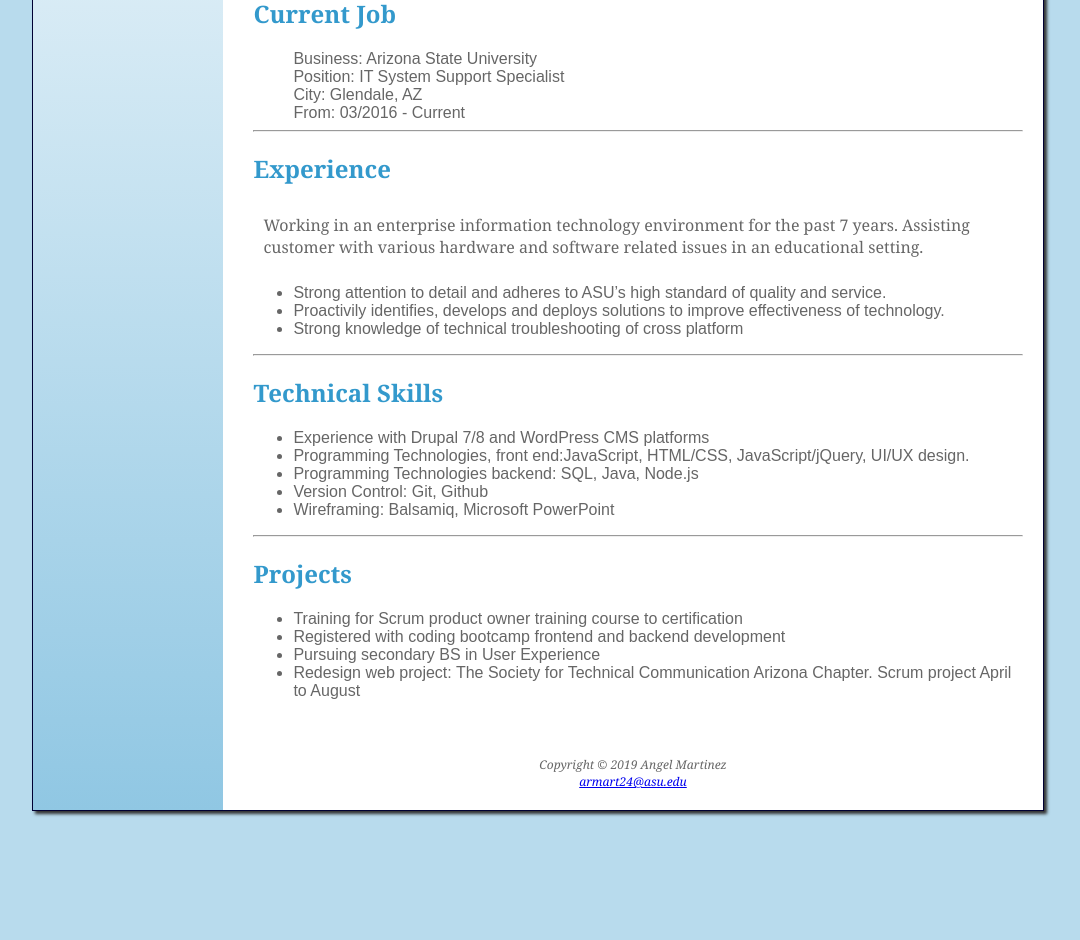
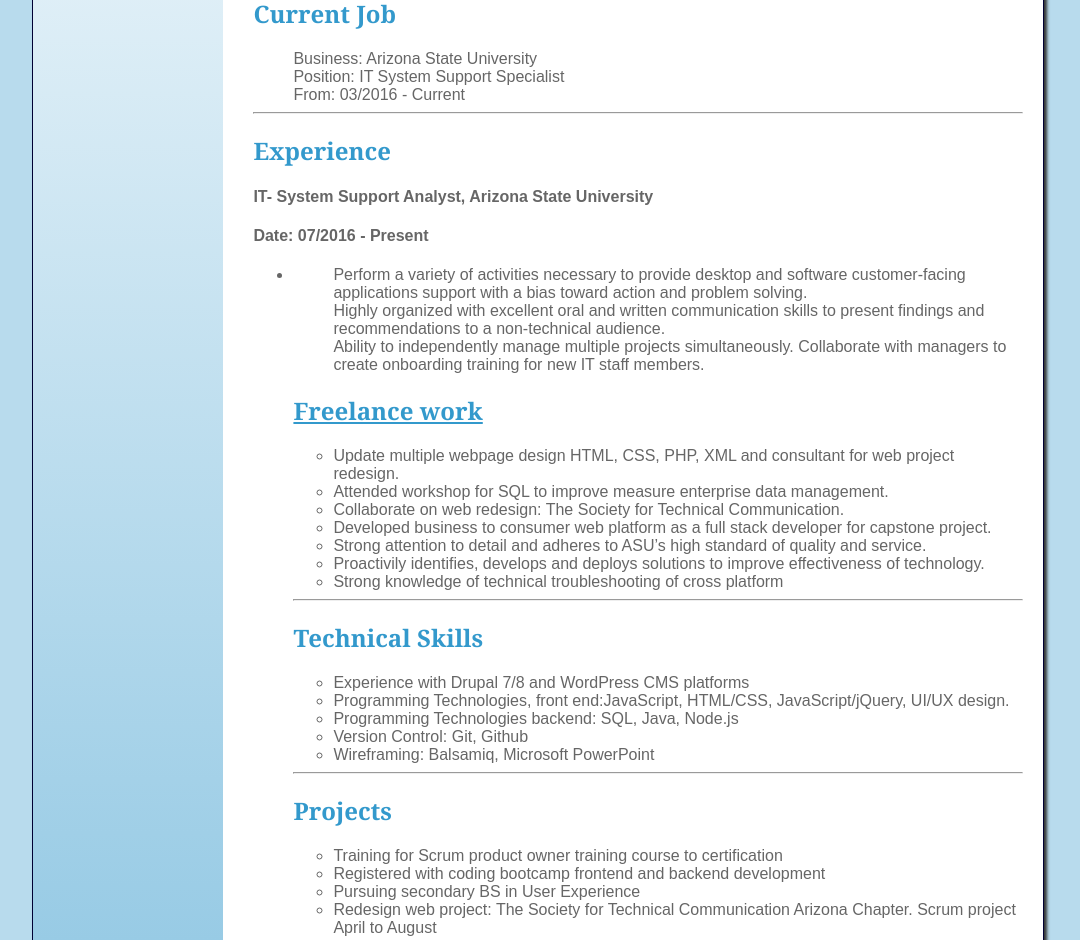
Before and after one commit to rogersmith7/rogersmith7.github.io, a plain HTML site: page index.html in a window 1280 px wide. Shown: the part 452-1392 px from the top of the page, without its empty margins (102-1182 px from the left). Before the commit the page ends 1271 px from the top, so only its background shows below. Drawn offline with Linux system fonts and the light colour scheme.

Commit message:
redo experience

```diff
--- a/index.html
+++ b/index.html
@@ -55,15 +55,31 @@
 		<dl>
 <dd>Business: Arizona State University</dd>
 <dd>Position: IT System Support Specialist</dd>
-<dd>City: Glendale, AZ</dd>
 <dd>From: 03/2016 - Current</dd>
 <hr>
 
 		<h2><strong>Experience</h2></strong>
-			<p>Working in an enterprise information technology environment for the past
-		7 years. Assisting customer with various hardware and software related issues
-	in an educational setting.  </p>
+		<h4>IT- System Support Analyst, Arizona State University</h4>
+		<h4>Date: 07/2016 - Present</h4>
+		<ul>
+			<li>
+			<ul>Perform a variety of activities necessary to provide desktop and software
+				 customer-facing applications support with a bias toward
+				 action and problem solving.</ul>
+			<ul>Highly organized with excellent oral and written
+				communication skills to present findings and recommendations
+				to a non-technical audience.</ul>
+			<ul>Ability to independently manage multiple projects simultaneously.
+				Collaborate with managers to create onboarding training for new IT staff members.</ul>
+			<h2><strong><u>Freelance work</u></strong></h2>
 			<ul>
+				<li>Update multiple webpage design HTML, CSS, PHP, XML
+					and consultant for web project redesign.</li>
+				<li>Attended workshop for SQL to improve measure enterprise data management.</li>
+				<li>Collaborate on web redesign: The Society for Technical Communication.</li>
+				<li>Developed business to consumer web platform as a full stack
+					developer for capstone project.</li>
+
 
 				<li>Strong attention to detail and adheres to ASU’s high standard of quality and service.</li>
 				<li>Proactivily identifies, develops and deploys solutions to improve
```
